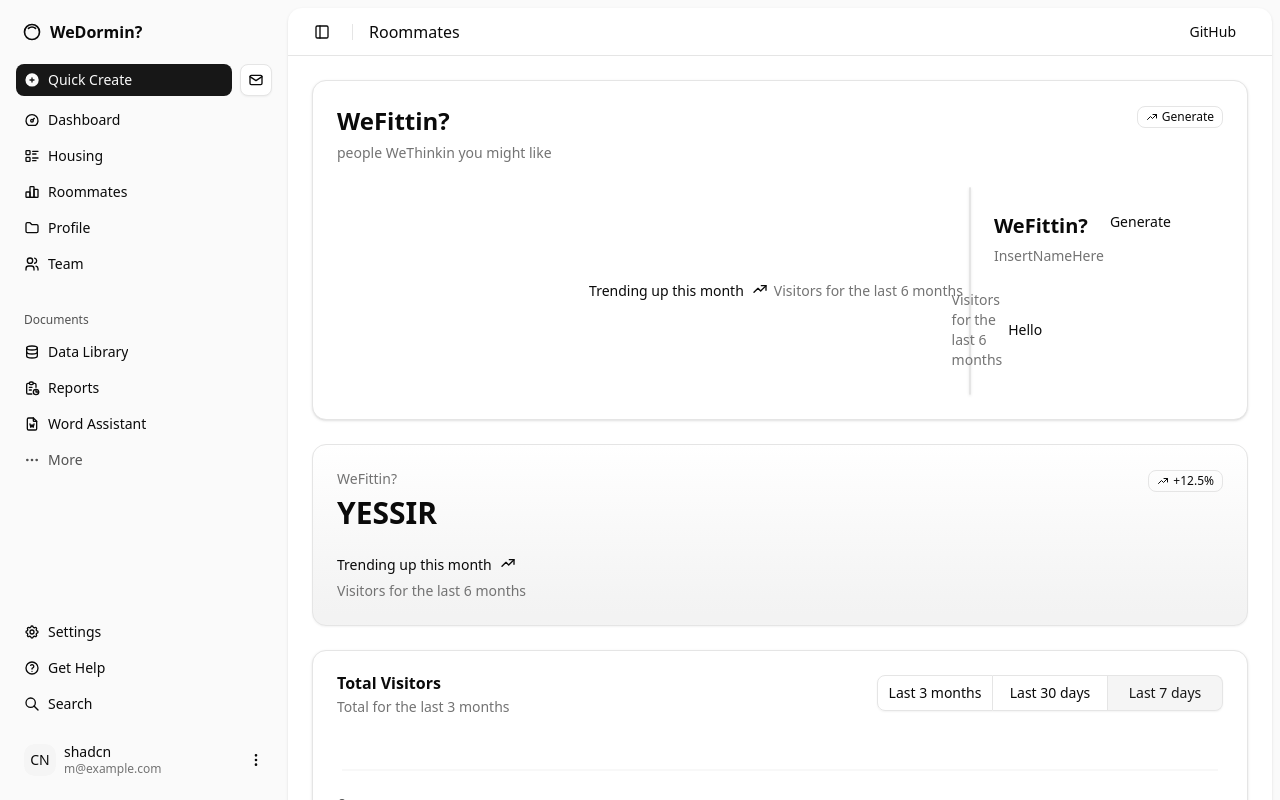
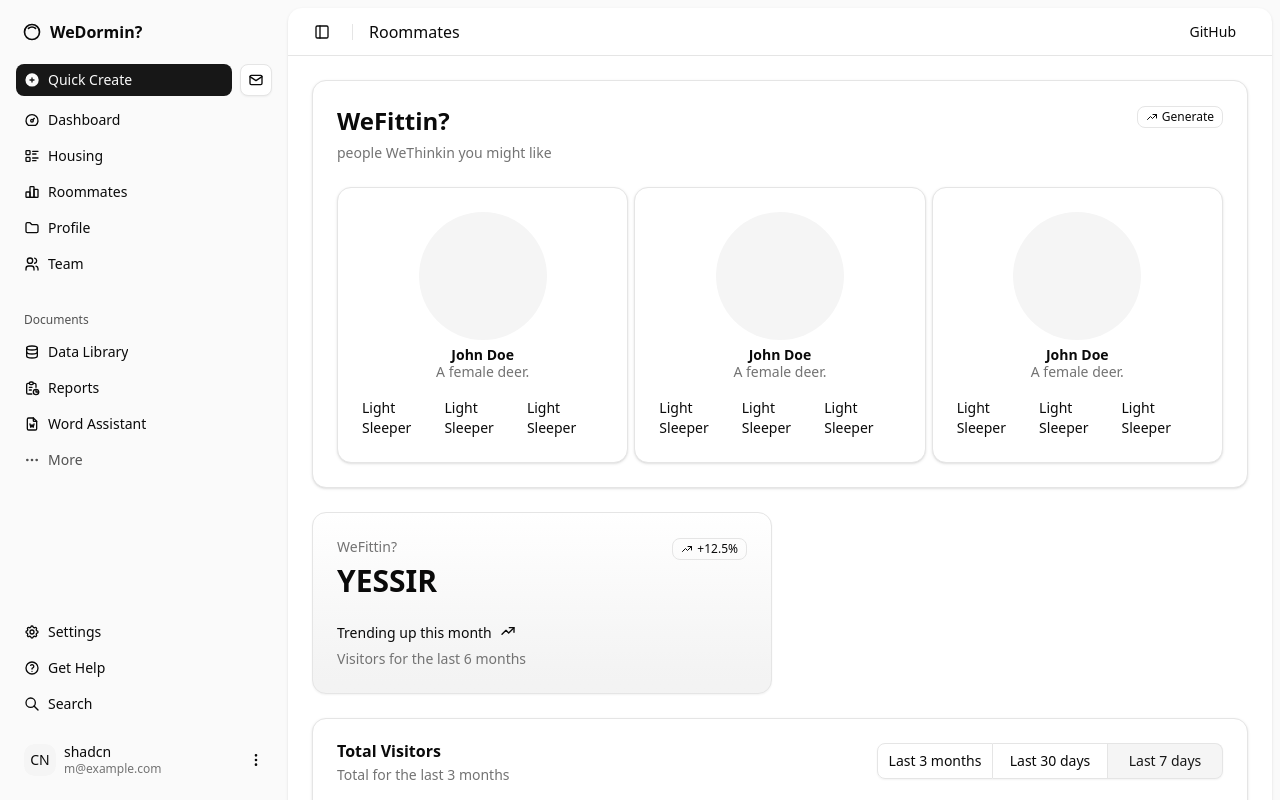
Before and after one commit to fwakks/WeDormin, a Next.js app in the folder frontend/: page /roommates in a window 1280 px wide. Shown: the top 800 px of the page. Built offline with nearby package versions, Linux system fonts and the light colour scheme.

Commit message:
Built skeleton for AI recommended people

```diff
--- a/frontend/components/ai-card.jsx
+++ b/frontend/components/ai-card.jsx
@@ -27,15 +27,16 @@ function AiCard({ cards }) {
           </Badge>
         </CardAction>
       </CardHeader>
-      <CardFooter className="flex justify-center gap-1.5 text-sm">
-        <div className="line-clamp-1 flex gap-2 font-medium">
-          Trending up this month
-          <IconTrendingUp className="size-4" />
+      <CardFooter className="flex flex-row gap-1.5 text-sm">
+        <div className="flex-grow">
+          <FaceCard></FaceCard>
         </div>
-        <div className="text-muted-foreground">
-          Visitors for the last 6 months
+        <div className="flex-grow">
+          <FaceCard></FaceCard>
         </div>
-        <FaceCard></FaceCard>
+        <div className="flex-grow">
+          <FaceCard></FaceCard>
+        </div>
       </CardFooter>
     </Card>
   );
--- a/frontend/components/face-card.jsx
+++ b/frontend/components/face-card.jsx
@@ -6,27 +6,25 @@ import {
   CardHeader,
   CardTitle,
 } from "@/components/ui/card";
+import { Avatar, AvatarFallback, AvatarImage } from "./ui/avatar";
 
 function FaceCard() {
   return (
-    <Card className="@container/card">
-      <CardHeader>
-        <CardTitle className="text-xl font-semibold tabular-nums @[250px]/card:text-2xl">
-          WeFittin?
-        </CardTitle>
-        <CardDescription>InsertNameHere</CardDescription>
-        <CardAction>
-          <button variant="outline">Generate</button>
-        </CardAction>
+    <Card className="@container/card gap-4">
+      <CardHeader className="flex flex-col items-center gap-2">
+        <Avatar className="h-32 w-32 rounded-lg">
+          <AvatarImage></AvatarImage>
+          <AvatarFallback></AvatarFallback>
+        </Avatar>
+        <div className="flex flex-col items-center">
+          <CardTitle className="text-med tabular-nums">John Doe</CardTitle>
+          <CardDescription>A female deer.</CardDescription>
+        </div>
       </CardHeader>
       <CardFooter className="flex justify-center gap-1.5 text-sm">
-        <div className="line-clamp-1 flex gap-2 font-medium">
-          Trending up this month
-        </div>
-        <div className="text-muted-foreground">
-          Visitors for the last 6 months
-        </div>
-        <div>Hello</div>
+        <div className="line-clamp-1 flex gap-2 font-medium">Light Sleeper</div>
+        <div className="line-clamp-1 flex gap-2 font-medium">Light Sleeper</div>
+        <div className="line-clamp-1 flex gap-2 font-medium">Light Sleeper</div>
       </CardFooter>
     </Card>
   );
--- a/frontend/components/section-cards.jsx
+++ b/frontend/components/section-cards.jsx
@@ -1,6 +1,6 @@
-import { IconTrendingDown, IconTrendingUp } from "@tabler/icons-react"
+import { IconTrendingDown, IconTrendingUp } from "@tabler/icons-react";
 
-import { Badge } from "@/components/ui/badge"
+import { Badge } from "@/components/ui/badge";
 import {
   Card,
   CardAction,
@@ -8,12 +8,15 @@ import {
   CardFooter,
   CardHeader,
   CardTitle,
-} from "@/components/ui/card"
+} from "@/components/ui/card";
 
-export function SectionCards({cards, width}) {
+export function SectionCards({ cards, width }) {
   return (
     <div
-      className={`*:data-[slot=card]:from-primary/5 *:data-[slot=card]:to-card dark:*:data-[slot=card]:bg-card grid grid-cols-1 gap-4 px-4 *:data-[slot=card]:bg-gradient-to-t *:data-[slot=card]:shadow-xs lg:px-6 @xl/main:grid-cols-${width}`}>
+      className={
+        "*:data-[slot=card]:from-primary/5 *:data-[slot=card]:to-card dark:*:data-[slot=card]:bg-card grid grid-cols-1 gap-4 px-4 *:data-[slot=card]:bg-gradient-to-t *:data-[slot=card]:shadow-xs lg:px-6 @xl/main:grid-cols-2"
+      }
+    >
       {cards.map((card) => (
         <Card key={card.title} className="@container/card">
           <CardHeader>
```
